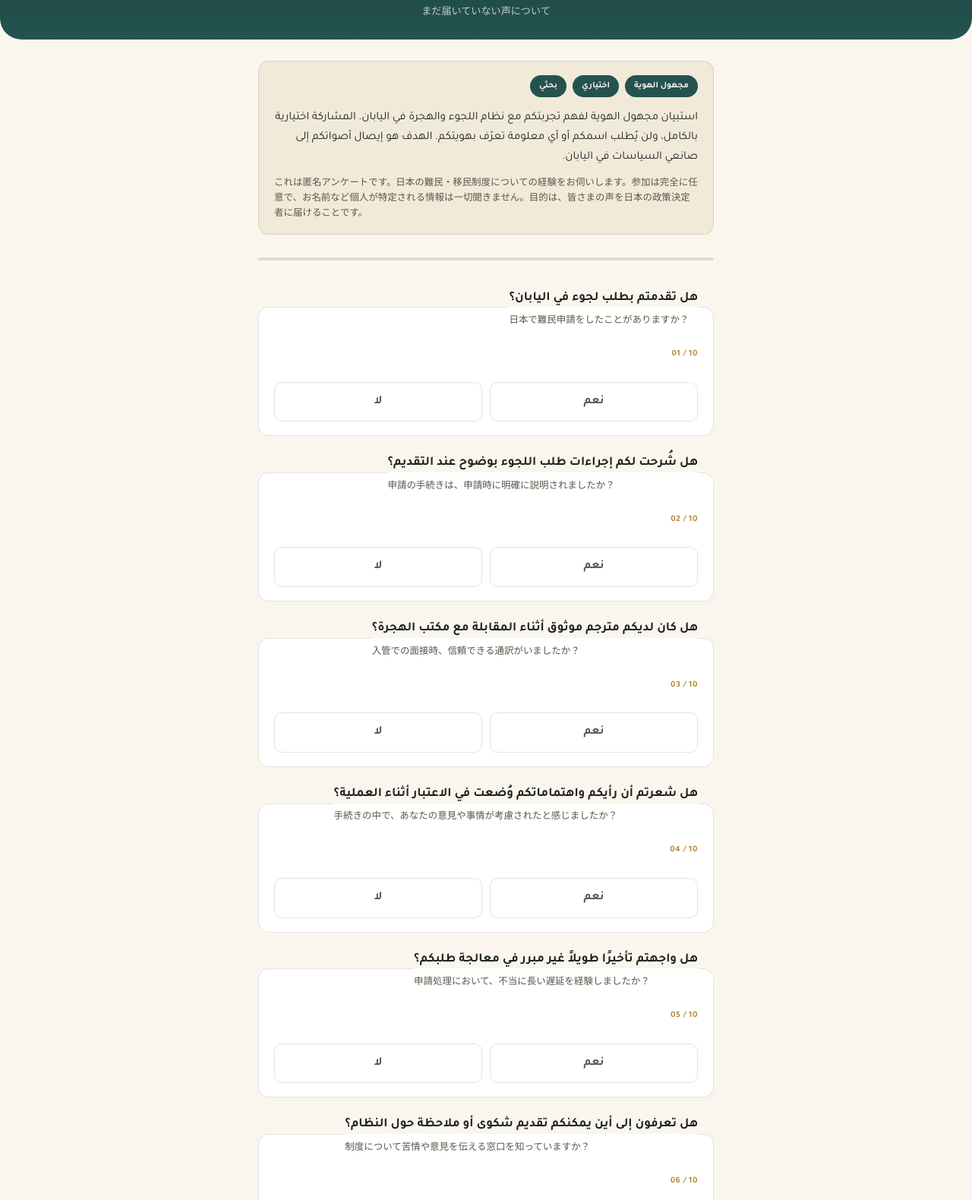
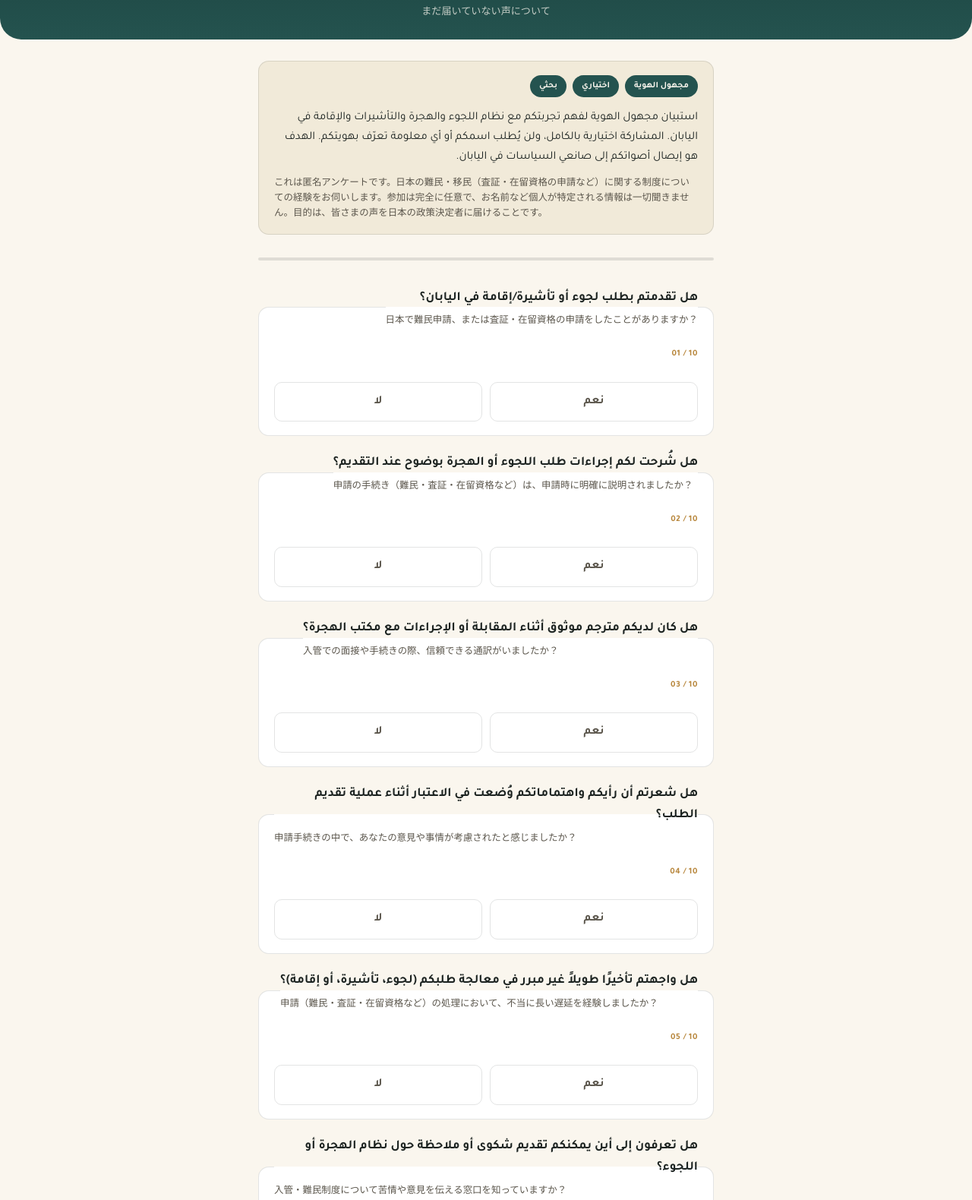
Before and after one commit to koma2thewata910-lab/taku, a plain HTML site: page survey.html in a window 1280 px wide. Shown: the part 186-1766 px from the top of the page at 76% size. Drawn offline with Linux system fonts and the light colour scheme.

Commit message:
Broaden survey questions to include immigration/visa applications

```diff
--- a/survey.html
+++ b/survey.html
@@ -291,8 +291,8 @@
         <span class="badge">اختياري</span>
         <span class="badge">بحثي</span>
       </div>
-      <p>استبيان مجهول الهوية لفهم تجربتكم مع نظام اللجوء والهجرة في اليابان. المشاركة اختيارية بالكامل، ولن يُطلب اسمكم أو أي معلومة تعرّف بهويتكم. الهدف هو إيصال أصواتكم إلى صانعي السياسات في اليابان.</p>
-      <p class="jp">これは匿名アンケートです。日本の難民・移民制度についての経験をお伺いします。参加は完全に任意で、お名前など個人が特定される情報は一切聞きません。目的は、皆さまの声を日本の政策決定者に届けることです。</p>
+      <p>استبيان مجهول الهوية لفهم تجربتكم مع نظام اللجوء والهجرة والتأشيرات والإقامة في اليابان. المشاركة اختيارية بالكامل، ولن يُطلب اسمكم أو أي معلومة تعرّف بهويتكم. الهدف هو إيصال أصواتكم إلى صانعي السياسات في اليابان.</p>
+      <p class="jp">これは匿名アンケートです。日本の難民・移民（査証・在留資格の申請など）に関する制度についての経験をお伺いします。参加は完全に任意で、お名前など個人が特定される情報は一切聞きません。目的は、皆さまの声を日本の政策決定者に届けることです。</p>
     </div>
 
     <div class="progress-track"><div class="progress-fill" id="progressFill"></div></div>
@@ -301,7 +301,7 @@
 
       <fieldset>
         <span class="qnum">01 / 10</span>
-        <legend>هل تقدمتم بطلب لجوء في اليابان؟<span class="jp">日本で難民申請をしたことがありますか？</span></legend>
+        <legend>هل تقدمتم بطلب لجوء أو تأشيرة/إقامة في اليابان؟<span class="jp">日本で難民申請、または査証・在留資格の申請をしたことがありますか？</span></legend>
         <div class="options">
           <div class="opt"><input type="radio" name="q1" value="نعم" id="q1y"><label for="q1y">نعم</label></div>
           <div class="opt"><input type="radio" name="q1" value="لا" id="q1n"><label for="q1n">لا</label></div>
@@ -310,7 +310,7 @@
 
       <fieldset>
         <span class="qnum">02 / 10</span>
-        <legend>هل شُرحت لكم إجراءات طلب اللجوء بوضوح عند التقديم؟<span class="jp">申請の手続きは、申請時に明確に説明されましたか？</span></legend>
+        <legend>هل شُرحت لكم إجراءات طلب اللجوء أو الهجرة بوضوح عند التقديم؟<span class="jp">申請の手続き（難民・査証・在留資格など）は、申請時に明確に説明されましたか？</span></legend>
         <div class="options">
           <div class="opt"><input type="radio" name="q2" value="نعم" id="q2y"><label for="q2y">نعم</label></div>
           <div class="opt"><input type="radio" name="q2" value="لا" id="q2n"><label for="q2n">لا</label></div>
@@ -319,7 +319,7 @@
 
       <fieldset>
         <span class="qnum">03 / 10</span>
-        <legend>هل كان لديكم مترجم موثوق أثناء المقابلة مع مكتب الهجرة؟<span class="jp">入管での面接時、信頼できる通訳がいましたか？</span></legend>
+        <legend>هل كان لديكم مترجم موثوق أثناء المقابلة أو الإجراءات مع مكتب الهجرة؟<span class="jp">入管での面接や手続きの際、信頼できる通訳がいましたか？</span></legend>
         <div class="options">
           <div class="opt"><input type="radio" name="q3" value="نعم" id="q3y"><label for="q3y">نعم</label></div>
           <div class="opt"><input type="radio" name="q3" value="لا" id="q3n"><label for="q3n">لا</label></div>
@@ -328,7 +328,7 @@
 
       <fieldset>
         <span class="qnum">04 / 10</span>
-        <legend>هل شعرتم أن رأيكم واهتماماتكم وُضعت في الاعتبار أثناء العملية؟<span class="jp">手続きの中で、あなたの意見や事情が考慮されたと感じましたか？</span></legend>
+        <legend>هل شعرتم أن رأيكم واهتماماتكم وُضعت في الاعتبار أثناء عملية تقديم الطلب؟<span class="jp">申請手続きの中で、あなたの意見や事情が考慮されたと感じましたか？</span></legend>
         <div class="options">
           <div class="opt"><input type="radio" name="q4" value="نعم" id="q4y"><label for="q4y">نعم</label></div>
           <div class="opt"><input type="radio" name="q4" value="لا" id="q4n"><label for="q4n">لا</label></div>
@@ -337,7 +337,7 @@
 
       <fieldset>
         <span class="qnum">05 / 10</span>
-        <legend>هل واجهتم تأخيرًا طويلاً غير مبرر في معالجة طلبكم؟<span class="jp">申請処理において、不当に長い遅延を経験しましたか？</span></legend>
+        <legend>هل واجهتم تأخيرًا طويلاً غير مبرر في معالجة طلبكم (لجوء، تأشيرة، أو إقامة)؟<span class="jp">申請（難民・査証・在留資格など）の処理において、不当に長い遅延を経験しましたか？</span></legend>
         <div class="options">
           <div class="opt"><input type="radio" name="q5" value="نعم" id="q5y"><label for="q5y">نعم</label></div>
           <div class="opt"><input type="radio" name="q5" value="لا" id="q5n"><label for="q5n">لا</label></div>
@@ -346,7 +346,7 @@
 
       <fieldset>
         <span class="qnum">06 / 10</span>
-        <legend>هل تعرفون إلى أين يمكنكم تقديم شكوى أو ملاحظة حول النظام؟<span class="jp">制度について苦情や意見を伝える窓口を知っていますか？</span></legend>
+        <legend>هل تعرفون إلى أين يمكنكم تقديم شكوى أو ملاحظة حول نظام الهجرة أو اللجوء؟<span class="jp">入管・難民制度について苦情や意見を伝える窓口を知っていますか？</span></legend>
         <div class="options">
           <div class="opt"><input type="radio" name="q6" value="نعم" id="q6y"><label for="q6y">نعم</label></div>
           <div class="opt"><input type="radio" name="q6" value="لا" id="q6n"><label for="q6n">لا</label></div>
@@ -382,7 +382,7 @@
 
       <fieldset>
         <span class="qnum">10 / 10</span>
-        <legend>هل تشعرون بالأمان في التحدث عن تجربتكم مع اللجوء في اليابان دون خوف من التأثير على طلبكم؟<span class="jp">申請への影響を恐れずに、日本での難民経験について話すことに安心感がありますか？</span></legend>
+        <legend>هل تشعرون بالأمان في التحدث عن تجربتكم مع اللجوء أو الهجرة في اليابان دون خوف من التأثير على طلبكم؟<span class="jp">申請への影響を恐れずに、日本での難民・移民としての経験について話すことに安心感がありますか？</span></legend>
         <div class="options">
           <div class="opt"><input type="radio" name="q10" value="نعم" id="q10y"><label for="q10y">نعم</label></div>
           <div class="opt"><input type="radio" name="q10" value="لا" id="q10n"><label for="q10n">لا</label></div>
```
